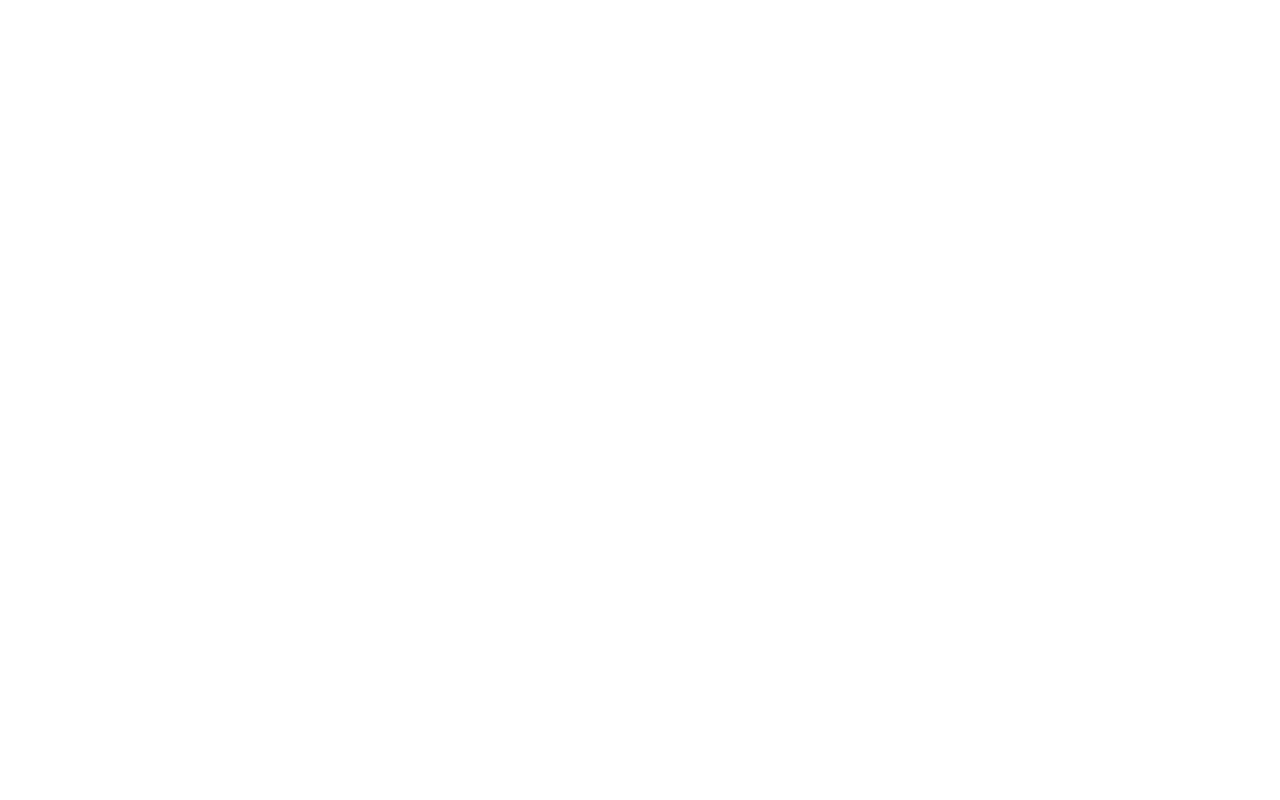
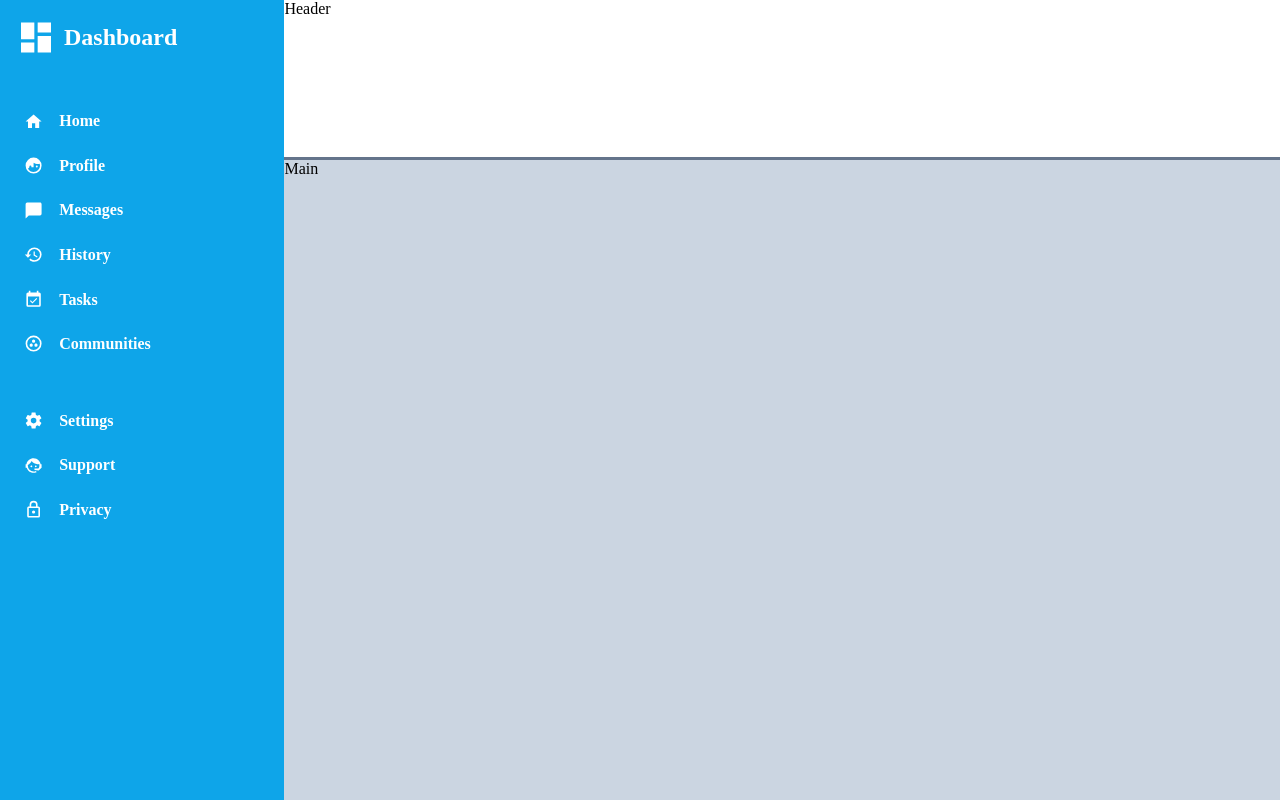
Before and after one commit to sungjinfcc/admin-dashboard, a plain HTML site: page index.html in a window 1280 px wide. Drawn offline with Linux system fonts and the light colour scheme.

Commit message:
Complete sidebar layout

```diff
--- a/index.html
+++ b/index.html
@@ -9,5 +9,51 @@
     <script src="script.js" defer></script>
 </head>
 <body>
+    <div class="container">
+        <div class="sidebar">
+            <div class="title">
+                <svg xmlns="http://www.w3.org/2000/svg" viewBox="0 0 24 24"><title>view-dashboard</title><path d="M13,3V9H21V3M13,21H21V11H13M3,21H11V15H3M3,13H11V3H3V13Z" /></svg>
+                <h1>Dashboard</h1>
+            </div>
+            <div class="sidebar-menu">
+                <svg xmlns="http://www.w3.org/2000/svg" viewBox="0 0 24 24"><title>home</title><path d="M10,20V14H14V20H19V12H22L12,3L2,12H5V20H10Z" /></svg>
+                <h2>Home</h2>
+            </div>
+            <div class="sidebar-menu">
+                <svg xmlns="http://www.w3.org/2000/svg" viewBox="0 0 24 24"><title>face-man-profile</title><path d="M12,2A10,10 0 0,0 2,12A10,10 0 0,0 12,22A10,10 0 0,0 22,12A10,10 0 0,0 12,2M12,8.39C13.57,9.4 15.42,10 17.42,10C18.2,10 18.95,9.91 19.67,9.74C19.88,10.45 20,11.21 20,12C20,16.41 16.41,20 12,20C9,20 6.39,18.34 5,15.89L6.75,14V13A1.25,1.25 0 0,1 8,11.75A1.25,1.25 0 0,1 9.25,13V14H12M16,11.75A1.25,1.25 0 0,0 14.75,13A1.25,1.25 0 0,0 16,14.25A1.25,1.25 0 0,0 17.25,13A1.25,1.25 0 0,0 16,11.75Z" /></svg>
+                <h2>Profile</h2>
+            </div>
+            <div class="sidebar-menu">
+                <svg xmlns="http://www.w3.org/2000/svg" viewBox="0 0 24 24"><title>message</title><path d="M20,2H4A2,2 0 0,0 2,4V22L6,18H20A2,2 0 0,0 22,16V4C22,2.89 21.1,2 20,2Z" /></svg>
+                <h2>Messages</h2>
+            </div>
+            <div class="sidebar-menu">
+                <svg xmlns="http://www.w3.org/2000/svg" viewBox="0 0 24 24"><title>history</title><path d="M13.5,8H12V13L16.28,15.54L17,14.33L13.5,12.25V8M13,3A9,9 0 0,0 4,12H1L4.96,16.03L9,12H6A7,7 0 0,1 13,5A7,7 0 0,1 20,12A7,7 0 0,1 13,19C11.07,19 9.32,18.21 8.06,16.94L6.64,18.36C8.27,20 10.5,21 13,21A9,9 0 0,0 22,12A9,9 0 0,0 13,3" /></svg>
+                <h2>History</h2>
+            </div>
+            <div class="sidebar-menu">
+                <svg xmlns="http://www.w3.org/2000/svg" viewBox="0 0 24 24"><title>calendar-check</title><path d="M19,19H5V8H19M19,3H18V1H16V3H8V1H6V3H5C3.89,3 3,3.9 3,5V19A2,2 0 0,0 5,21H19A2,2 0 0,0 21,19V5A2,2 0 0,0 19,3M16.53,11.06L15.47,10L10.59,14.88L8.47,12.76L7.41,13.82L10.59,17L16.53,11.06Z" /></svg>
+                <h2>Tasks</h2>
+            </div>
+            <div class="sidebar-menu">
+                <svg xmlns="http://www.w3.org/2000/svg" viewBox="0 0 24 24"><title>google-circles-communities</title><path d="M15,12C13.89,12 13,12.89 13,14A2,2 0 0,0 15,16A2,2 0 0,0 17,14C17,12.89 16.1,12 15,12M12,20A8,8 0 0,1 4,12A8,8 0 0,1 12,4A8,8 0 0,1 20,12A8,8 0 0,1 12,20M12,2A10,10 0 0,0 2,12A10,10 0 0,0 12,22A10,10 0 0,0 22,12A10,10 0 0,0 12,2M14,9C14,7.89 13.1,7 12,7C10.89,7 10,7.89 10,9A2,2 0 0,0 12,11A2,2 0 0,0 14,9M9,12A2,2 0 0,0 7,14A2,2 0 0,0 9,16A2,2 0 0,0 11,14C11,12.89 10.1,12 9,12Z" /></svg>
+                <h2>Communities</h2>
+            </div>
+            <div class="sidebar-menu">
+                <svg xmlns="http://www.w3.org/2000/svg" viewBox="0 0 24 24"><title>cog</title><path d="M12,15.5A3.5,3.5 0 0,1 8.5,12A3.5,3.5 0 0,1 12,8.5A3.5,3.5 0 0,1 15.5,12A3.5,3.5 0 0,1 12,15.5M19.43,12.97C19.47,12.65 19.5,12.33 19.5,12C19.5,11.67 19.47,11.34 19.43,11L21.54,9.37C21.73,9.22 21.78,8.95 21.66,8.73L19.66,5.27C19.54,5.05 19.27,4.96 19.05,5.05L16.56,6.05C16.04,5.66 15.5,5.32 14.87,5.07L14.5,2.42C14.46,2.18 14.25,2 14,2H10C9.75,2 9.54,2.18 9.5,2.42L9.13,5.07C8.5,5.32 7.96,5.66 7.44,6.05L4.95,5.05C4.73,4.96 4.46,5.05 4.34,5.27L2.34,8.73C2.21,8.95 2.27,9.22 2.46,9.37L4.57,11C4.53,11.34 4.5,11.67 4.5,12C4.5,12.33 4.53,12.65 4.57,12.97L2.46,14.63C2.27,14.78 2.21,15.05 2.34,15.27L4.34,18.73C4.46,18.95 4.73,19.03 4.95,18.95L7.44,17.94C7.96,18.34 8.5,18.68 9.13,18.93L9.5,21.58C9.54,21.82 9.75,22 10,22H14C14.25,22 14.46,21.82 14.5,21.58L14.87,18.93C15.5,18.67 16.04,18.34 16.56,17.94L19.05,18.95C19.27,19.03 19.54,18.95 19.66,18.73L21.66,15.27C21.78,15.05 21.73,14.78 21.54,14.63L19.43,12.97Z" /></svg>
+                <h2>Settings</h2>
+            </div>
+            <div class="sidebar-menu">
+                <svg xmlns="http://www.w3.org/2000/svg" viewBox="0 0 24 24"><title>face-agent</title><path d="M18.72,14.76C19.07,13.91 19.26,13 19.26,12C19.26,11.28 19.15,10.59 18.96,9.95C18.31,10.1 17.63,10.18 16.92,10.18C13.86,10.18 11.15,8.67 9.5,6.34C8.61,8.5 6.91,10.26 4.77,11.22C4.73,11.47 4.73,11.74 4.73,12A7.27,7.27 0 0,0 12,19.27C13.05,19.27 14.06,19.04 14.97,18.63C15.54,19.72 15.8,20.26 15.78,20.26C14.14,20.81 12.87,21.08 12,21.08C9.58,21.08 7.27,20.13 5.57,18.42C4.53,17.38 3.76,16.11 3.33,14.73H2V10.18H3.09C3.93,6.04 7.6,2.92 12,2.92C14.4,2.92 16.71,3.87 18.42,5.58C19.69,6.84 20.54,8.45 20.89,10.18H22V14.67H22V14.69L22,14.73H21.94L18.38,18L13.08,17.4V15.73H17.91L18.72,14.76M9.27,11.77C9.57,11.77 9.86,11.89 10.07,12.11C10.28,12.32 10.4,12.61 10.4,12.91C10.4,13.21 10.28,13.5 10.07,13.71C9.86,13.92 9.57,14.04 9.27,14.04C8.64,14.04 8.13,13.54 8.13,12.91C8.13,12.28 8.64,11.77 9.27,11.77M14.72,11.77C15.35,11.77 15.85,12.28 15.85,12.91C15.85,13.54 15.35,14.04 14.72,14.04C14.09,14.04 13.58,13.54 13.58,12.91A1.14,1.14 0 0,1 14.72,11.77Z" /></svg>
+                <h2>Support</h2>
+            </div>
+            <div class="sidebar-menu">
+                <svg xmlns="http://www.w3.org/2000/svg" viewBox="0 0 24 24"><title>lock-outline</title><path d="M12,17C10.89,17 10,16.1 10,15C10,13.89 10.89,13 12,13A2,2 0 0,1 14,15A2,2 0 0,1 12,17M18,20V10H6V20H18M18,8A2,2 0 0,1 20,10V20A2,2 0 0,1 18,22H6C4.89,22 4,21.1 4,20V10C4,8.89 4.89,8 6,8H7V6A5,5 0 0,1 12,1A5,5 0 0,1 17,6V8H18M12,3A3,3 0 0,0 9,6V8H15V6A3,3 0 0,0 12,3Z" /></svg>
+                <h2>Privacy</h2>
+            </div>
+        </div>
+        <div class="header">Header</div>
+        <div class="main-content">Main</div>
+    </div>
 </body>
 </html>
--- a/style.css
+++ b/style.css
@@ -0,0 +1,57 @@
+body{
+    padding: 0;
+    margin: 0;
+    box-sizing: border-box;
+    font: inherit;
+}
+
+.container{
+    display: grid;
+    width: 100%;
+    height: 100vh;
+    grid-template-columns: 2fr 7fr;
+    grid-template-rows: 1fr 4fr;
+}
+.sidebar{
+    grid-row: 1/-1;
+    background-color: #0ea5e9;
+    padding-left: 1rem;
+    padding-top: 0.5rem;
+    color: white;
+}
+.sidebar h1{
+    font-size: 1.5rem;
+}
+.sidebar .title{
+    margin-bottom: 2rem;
+}
+.sidebar h2{
+    font-size: 1rem;
+}
+.sidebar-menu{
+    display: flex;
+    align-items: center;
+    padding-left: 0.5rem;
+}
+.sidebar-menu:nth-of-type(7){
+    margin-bottom: 2rem;
+}
+svg{
+    width: 1.2rem;
+    margin-right: 1rem;
+    fill: white;
+}
+.title > svg{
+    width: 2.5rem;
+    margin-right: 0.5rem;
+}
+.title{
+    display: flex;
+}
+.header{
+    background-color: white;
+    border-bottom: 3px solid #64748b;
+}
+.main-content{
+    background-color: #cbd5e1;
+}
```
